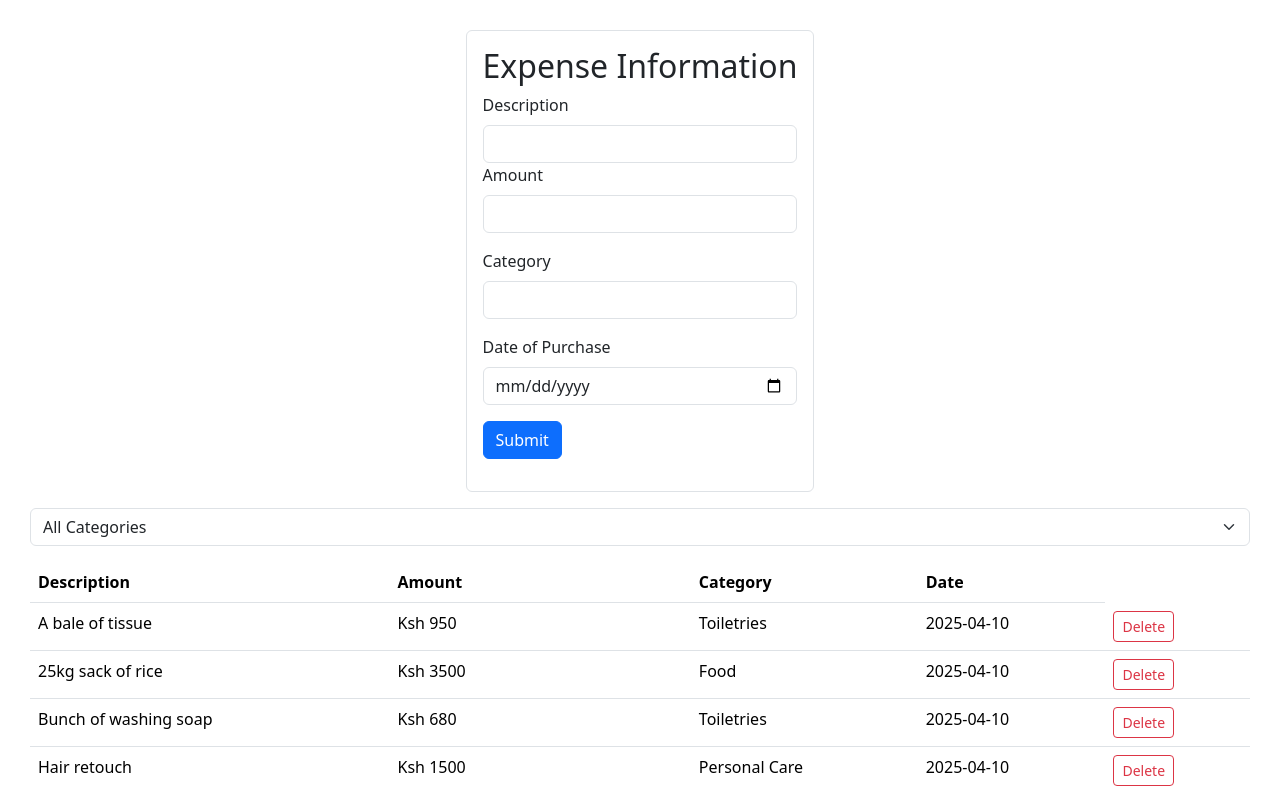
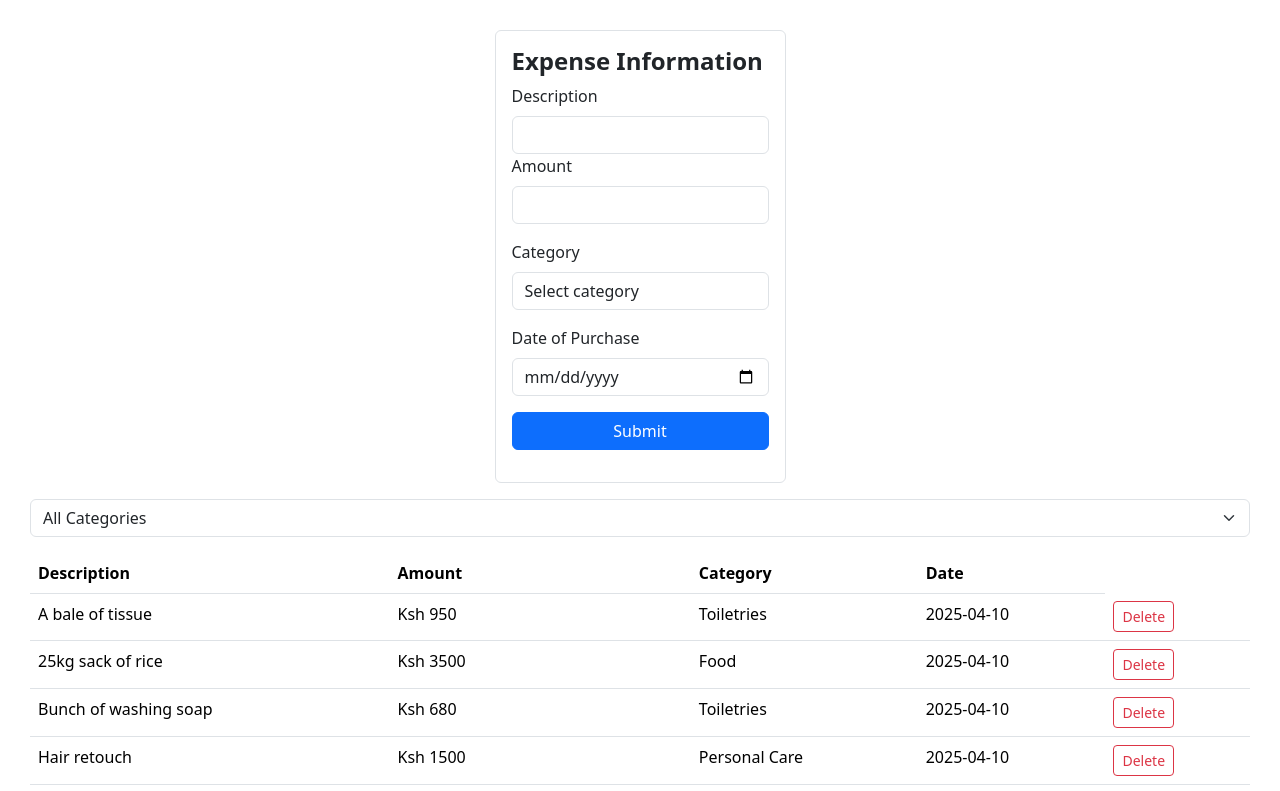
Before and after one commit to Ogendo-star/Expense-Tracker, a React (Vite) app: page / in a window 1280 px wide. Shown: the top 791 px of the page. Built offline with nearby package versions, Linux system fonts and the light colour scheme.

Commit message:
finish the project

```diff
--- a/src/App.jsx
+++ b/src/App.jsx
@@ -14,6 +14,14 @@ function App() {
     {id:5, description:"Monthly Premium", amount:3000, category:"Savings", date:"2025-04-10"},
     {id:6, description:"Monthly Fare to work", amount:3000, category:"Transport", date:"2025-04-10"}
   ]);
+
+  const addItem = (data) => {
+    setExpenses(prevExpenses => [
+      ...prevExpenses,
+      { id: prevExpenses.length + 1, ...data }
+    ]);
+  };
+
 
 
   const handleDelete = (id) => {
@@ -36,7 +44,7 @@ const visibleExpenses = selectedCategory
   return (
 
     <>
-    <ExpenseForm/>
+    <ExpenseForm addExpense={addItem}/>
        <ExpenseFilter
   selectedCategory={selectedCategory}
   onSelectCategory={handleSelectCategory}
@@ -48,4 +56,5 @@ const visibleExpenses = selectedCategory
   );
 }
 
+
 export default App
--- a/src/components/ExpenseForm.jsx
+++ b/src/components/ExpenseForm.jsx
@@ -1,28 +1,35 @@
 import React from 'react';
 import { useForm } from 'react-hook-form';
 
-const ExpenseForm = () => {
-
-    const {register, handleSubmit}= useForm()
+const ExpenseForm = ({ addExpense }) => {
+  const { register, handleSubmit, reset, formState: { errors } } = useForm();
 
   return (
-    <div className="mb-3 w-100 w-md-50 d-flex align-items-center justify-content-center">
-        <form className="border .flex-column p-3 rounded"
-        onSubmit={handleSubmit(data => console.log(data))}>
-            <h2 className = "font-bold text-2xl">Expense Information</h2>
+    <div className="mb-3 w-70 w-md-50 d-flex align-items-center justify-content-center">
+      <form
+        className="border flex-column p-3 rounded"
+        onSubmit={handleSubmit((data)=> {
+            addExpense (data);
+            reset()
+
+    } )}>
+        <h2 className="fw-bold fs-4">Expense Information</h2>
+
         <label htmlFor="description" className="form-label">Description</label>
-            <input id="description" type="text" className="form-control" {...register("description")}/>
+        <input id="description" type="text" className="form-control" {...register("description", { minLength: 6, required: true })} />
+        {errors.description?.type === "required" && <p className="text-danger">Field required</p>}
+        {errors.description?.type === "minLength" && <p className="text-danger">At least 6 characters required</p>}
 
-
-          <div className= "mb-3">
+        <div className="mb-3">
           <label htmlFor="amount" className="form-label">Amount</label>
-            <input id="amount" type="number" className="form-control"{...register("amount")} />
+          <input id="amount" type="number" className="form-control" {...register("amount", { required: true })} />
+          {errors.amount?.type === "required" && <p className="text-danger">Field required</p>}
         </div>
 
-          <div className = "mb-3">
+        <div className="mb-3">
           <label htmlFor="category" className="form-label">Category</label>
-            <select id="category" name="category" className="form-control" {...register("category")}>
-              <option value=""></option>
+          <select id="category" className="form-control" {...register("category", { required: true })}>
+            <option value="">Select category</option>
             <option value="Toiletries">Toiletries</option>
             <option value="Savings">Savings</option>
             <option value="Personal Care">Personal Care</option>
@@ -31,22 +38,20 @@ const ExpenseForm = () => {
             <option value="Groceries">Groceries</option>
             <option value="Datenights">Datenights</option>
           </select>
+          {errors.category?.type === "required" && <p className="text-danger">Field required</p>}
         </div>
 
-
-          <div className = "mb-3">
+        <div className="mb-3">
           <label htmlFor="date" className="form-label">Date of Purchase</label>
-            <input id="date" type="date" className="form-control" {...register("date")}/>
+          <input id="date" type="date" className="form-control" {...register("date")} />
         </div>
 
-            <div className = "mb-3">
-                <button  className="btn btn-primary">Submit</button>
+        <div className="mb-3">
+          <button type="submit" className="btn btn-primary w-100">Submit</button>
         </div>
       </form>
-
     </div>
-
-  )
-}
+  );
+};
 
 export default ExpenseForm;
--- a/src/components/ExpenseList.jsx
+++ b/src/components/ExpenseList.jsx
@@ -30,7 +30,7 @@ const ExpenseList = ({items, onDelete}) => {
 <tr>
 
 <td><h4>TOTAL</h4></td>
-    <td><h4>Ksh{items.reduce((total, item) => total + item.amount, 0).toFixed(2)}</h4></td>
+    <td><h4>Ksh{items.reduce((total, item) => total + parseInt(item.amount), 0).toFixed(2)}</h4></td>
 
   </tr>
 
```
Lines whose indentation alone changed are shown as unchanged.
